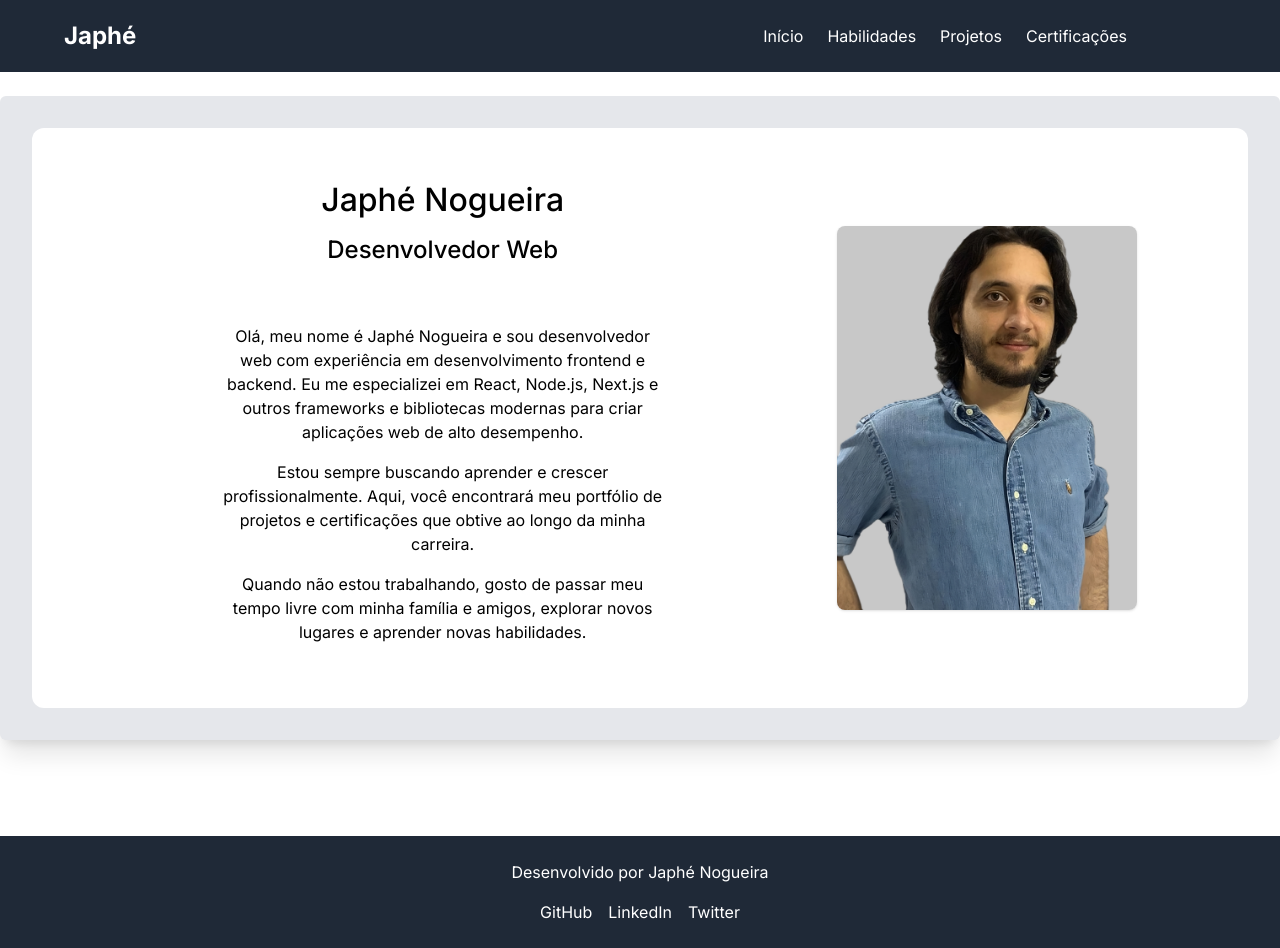
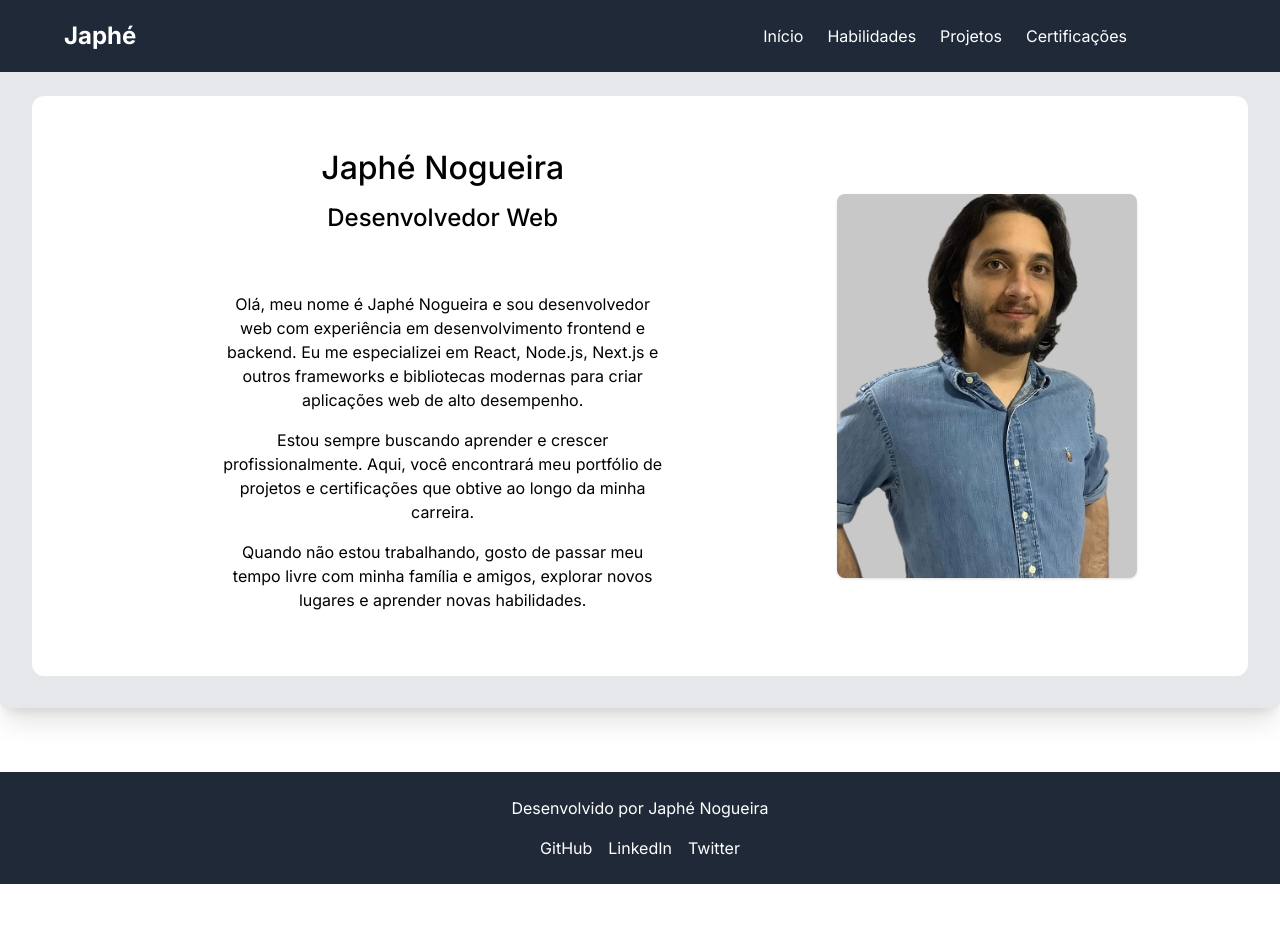
Before and after one commit to cafe51/portfolio-site, a Next.js app: page / in a window 1280 px wide. After the commit the page ends 884 px from the top, so only its background shows below. Built offline with nearby package versions, Linux system fonts and the light colour scheme.

Commit message:
corrigido o espaçamento entre o header e a seção about

```diff
--- a/src/app/page.tsx
+++ b/src/app/page.tsx
@@ -7,7 +7,7 @@ const Home: NextPage = () => {
     return (
         <div>
             <Header />
-            <main className="py-24">
+            <main className="py-16">
                 <About />
             </main>
             <Footer />
```
